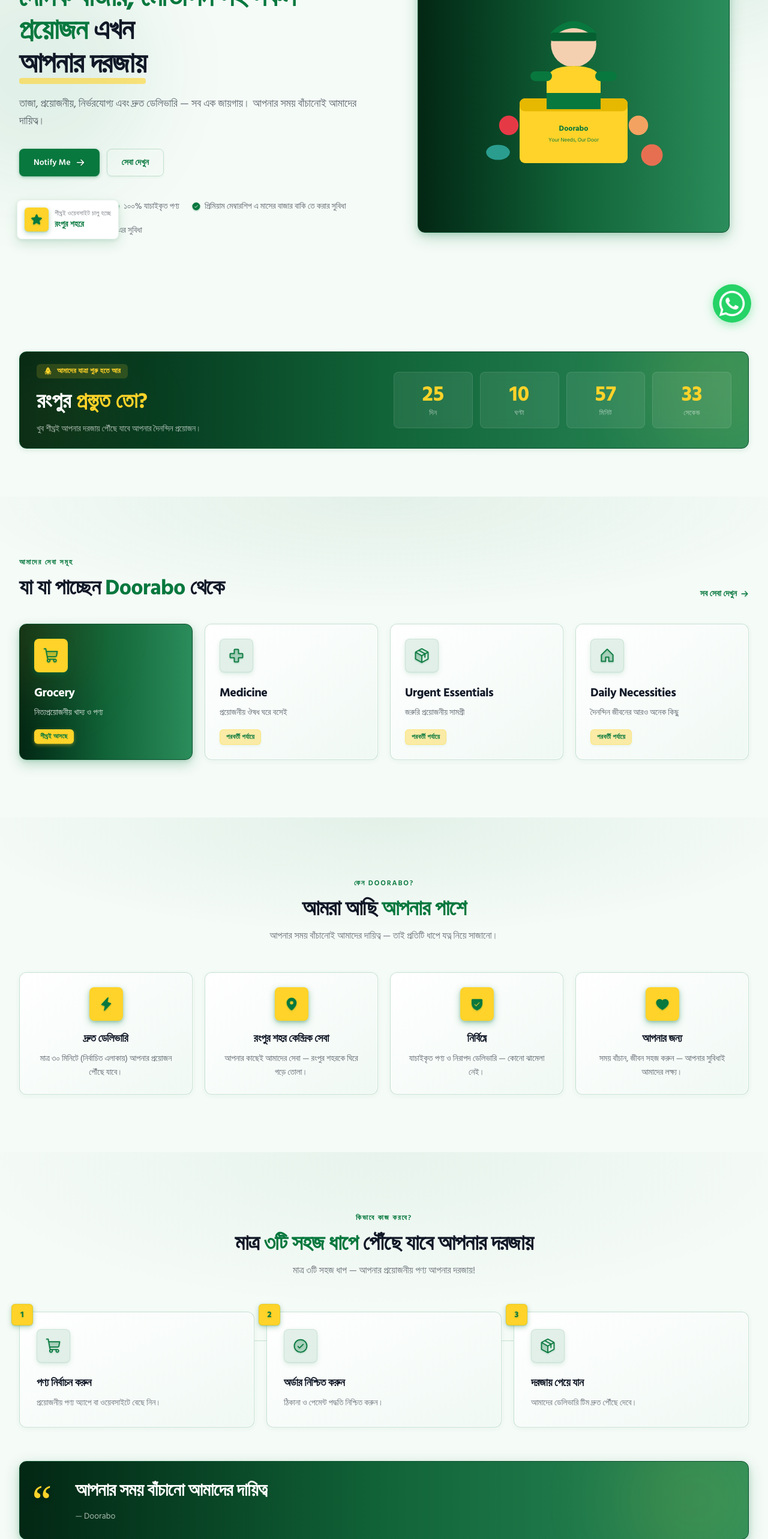
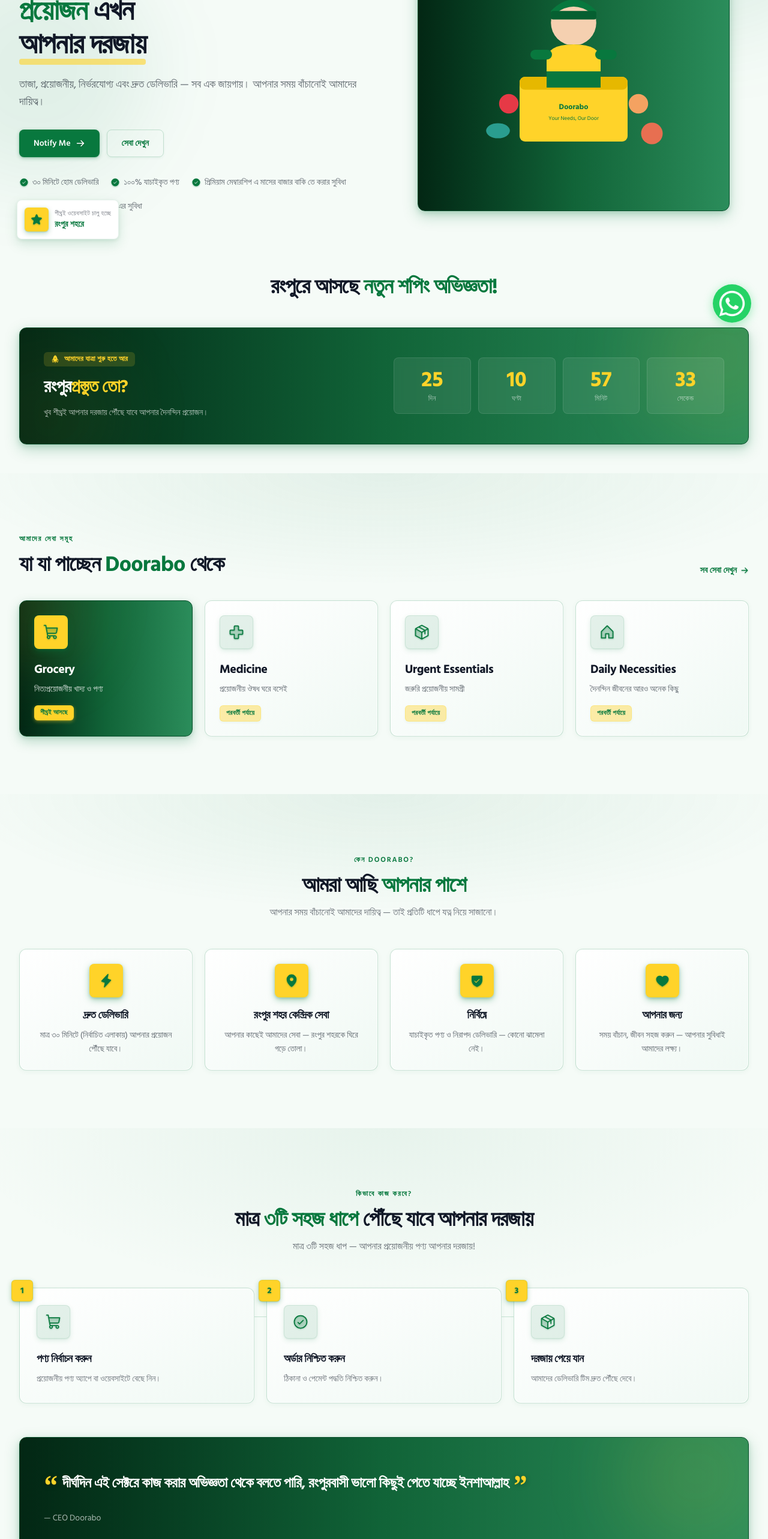
Before and after one commit to abdullah-az-jobayerr/doorabo-landing, a Next.js app: page / in a window 1280 px wide. Shown: the part 234-2800 px from the top of the page at 60% size. Built offline with nearby package versions, Linux system fonts and the light colour scheme.

Commit message:
last one

```diff
--- a/src/components/Countdown.tsx
+++ b/src/components/Countdown.tsx
@@ -47,27 +47,44 @@
   ];
 
   return (
-    <section className="w-full overflow-hidden py-16 md:py-20">
+    <section className="w-full overflow-hidden py-8 md:py-12">
       <div className="max-w-7xl mx-auto px-5 md:px-8">
-        <div className="relative rounded-xl px-7 py-5 bg-gradient-to-l from-[#2b8d5b] via-[#116438] to-[#032714] text-white border border-[#084e2a] shadow-[0_2px_8px_rgba(8,120,62,0.15)] overflow-hidden">
+        {/* ================= SECTION HEADER (UPORE) ================= */}
+        <div className="text-center max-w-2xl mx-auto mb-12 reveal">
+
+          {/* 🎯 Section Title */}
+          <h2 className="text-3xl md:text-4xl font-bold tracking-tight text-[#111827]">
+            রংপুরে আসছে{" "}
+            <span className="text-[#08783E]">নতুন শপিং অভিজ্ঞতা!</span>
+          </h2>
+        </div>
+
+        {/* ================= COUNTDOWN CARD (NICHE) ================= */}
+        <div className="relative rounded-xl px-7 py-6 md:px-10 md:py-10 bg-gradient-to-l from-[#2b8d5b] via-[#116438] to-[#032714] text-white border border-[#084e2a] shadow-[0_8px_24px_rgba(8,120,62,0.25),0_4px_8px_rgba(8,120,62,0.15)] overflow-hidden reveal">
           {/* Decorative — softer */}
           <div className="absolute -top-20 -right-20 w-64 h-64 rounded-full bg-[#FFD329]/10 blur-3xl pointer-events-none" />
           <div className="absolute -bottom-20 -left-20 w-64 h-64 rounded-full bg-[#FFD329]/5 blur-3xl pointer-events-none" />
 
           <div className="relative grid md:grid-cols-2 gap-8 items-center">
+            {/* Left — card title + subtitle */}
             <div>
+              {/* Badge bhitore */}
               <div className="inline-flex items-center gap-2 px-3 py-1 rounded-md bg-[#FFD329]/15 text-[#FFD329] text-xs font-semibold mb-4 tracking-wide">
                 <Rocket size={14} weight="fill" />
                 <span>আমাদের যাত্রা শুরু হতে আর</span>
               </div>
-              <h2 className="text-3xl md:text-4xl font-bold leading-tight">
-                রংপুর <span className="text-[#FFD329]">প্রস্তুত তো?</span>
-              </h2>
+
+              {/* Card title */}
+              <h3 className="text-2xl md:text-3xl font-bold leading-tight tracking-tight">
+                রংপুর<span className="text-[#FFD329]">প্রস্তুত তো?</span>
+              </h3>
+
               <p className="mt-3 text-white/70 max-w-md text-sm leading-relaxed">
                 খুব শীঘ্রই আপনার দরজায় পৌঁছে যাবে আপনার দৈনন্দিন প্রয়োজন।
               </p>
             </div>
 
+            {/* Right — countdown boxes */}
             <div className="grid grid-cols-4 gap-2 md:gap-3">
               {items.map((it) => (
                 <div
--- a/src/components/Hero.tsx
+++ b/src/components/Hero.tsx
@@ -15,7 +15,8 @@
       <div className="absolute -top-32 -right-32 w-[420px] h-[420px] rounded-full bg-[#08783E]/8 blur-3xl pointer-events-none" />
       <div className="absolute top-40 -left-32 w-[380px] h-[380px] rounded-full bg-[#08783E]/8 blur-3xl pointer-events-none" />
 
-      <div className="max-w-7xl mx-auto px-5 md:px-8 pt-16 pb-20 md:pt-24 md:pb-28 grid lg:grid-cols-2 gap-12 items-center relative">
+      {/* 🎯 Padding komаno: pt-16→pt-10, pb-20→pb-10, md:pt-24→md:pt-16, md:pb-28→md:pb-14 */}
+      <div className="max-w-7xl mx-auto px-5 md:px-8 pt-10 pb-10 md:pt-16 md:pb-14 grid lg:grid-cols-2 gap-12 items-center relative">
         {/* Left */}
         <div className="reveal">
           {/* Badge with shadow */}
@@ -24,7 +25,7 @@
             শীঘ্রই আসছে রংপুরে
           </span>
 
-          {/* 🎯 Headline — chhoto kora hoyeche */}
+          {/* Headline */}
           <h1 className="text-3xl md:text-4xl lg:text-5xl font-bold leading-[1.15] tracking-tight text-[#111827]">
             রংপুরের মানুষের জন্য
             <br />
@@ -65,7 +66,7 @@
             </a>
           </div>
 
-          <div className="mt-10 flex flex-wrap items-center gap-5 text-xs md:text-sm text-[#111827]/65">
+          <div className="mt-8 flex flex-wrap items-center gap-5 text-xs md:text-sm text-[#111827]/65">
             {[
               "৩০ মিনিটে হোম ডেলিভারি",
               "১০০% যাচাইকৃত পণ্য",
--- a/src/components/HowItWorks.tsx
+++ b/src/components/HowItWorks.tsx
@@ -37,14 +37,14 @@
               key={s.step}
               className="reveal group relative bg-gradient-to-br from-white to-[#F0F9F4] rounded-xl p-7 border border-[#08783E]/20 hover:border-[#08783E]/40 shadow-[0_2px_8px_rgba(8,120,62,0.06),inset_0_0_0_1px_rgba(255,255,255,0.8)] hover:shadow-[0_8px_20px_rgba(8,120,62,0.12),inset_0_0_0_1px_rgba(255,255,255,0.8)] hover:-translate-y-0.5 transition-all duration-300"
             >
-              {/* Step number badge — layered shadow */}
+              {/* Step number badge */}
               <div className="absolute -top-3.5 -left-3.5 w-9 h-9 rounded-md bg-[#FFD329] text-[#08783E] font-bold text-sm flex items-center justify-center border border-[#08783E]/10 shadow-[0_3px_8px_rgba(8,120,62,0.30),0_1px_2px_rgba(8,120,62,0.20)]">
                 <span className="drop-shadow-[0_1px_1px_rgba(8,120,62,0.40)]">
                   {s.step}
                 </span>
               </div>
 
-              {/* Icon box — with green shadow */}
+              {/* Icon box */}
               <div className="w-14 h-14 rounded-lg bg-[#08783E]/10 flex items-center justify-center mb-5 text-[#08783E] border border-[#08783E]/10 shadow-[0_3px_8px_rgba(8,120,62,0.12),0_1px_2px_rgba(8,120,62,0.08)] group-hover:bg-[#08783E]/15 group-hover:shadow-[0_4px_12px_rgba(8,120,62,0.18)] transition-all duration-300">
                 <span className="drop-shadow-[0_1px_1px_rgba(8,120,62,0.30)]">
                   {iconMap[s.iconKey] ?? iconMap.cart}
@@ -61,21 +61,24 @@
           ))}
         </div>
 
-        {/* Quote card — with layered shadow */}
+        {/* Quote card — opening + closing quote marks */}
         <div className="mt-14 reveal">
-          <div className="relative rounded-xl px-5 py-7 bg-gradient-to-l from-[#2b8d5b] via-[#116438] to-[#032714] text-white border border-[#084e2a] shadow-[0_8px_24px_rgba(8,120,62,0.25),0_4px_8px_rgba(8,120,62,0.15)] overflow-hidden">
-            <div className="absolute -top-16 -right-10 w-64 h-64 rounded-full bg-[#FFD329]/10 blur-3xl" />
-            <div className="relative flex flex-col md:flex-row md:items-center gap-6 md:gap-10">
-              <div className="text-6xl md:text-7xl text-[#FFD329] font-serif leading-none drop-shadow-[0_2px_4px_rgba(0,0,0,0.30)]">
+          <div className="relative rounded-xl px-6 py-10 md:px-10 md:py-14 bg-gradient-to-l from-[#2b8d5b] via-[#116438] to-[#032714] text-white border border-[#084e2a] shadow-[0_8px_24px_rgba(8,120,62,0.25),0_4px_8px_rgba(8,120,62,0.15)] overflow-hidden">
+            {/* Decorative glow */}
+            <div className="absolute -top-16 -right-10 w-64 h-64 rounded-full bg-[#FFD329]/10 blur-3xl pointer-events-none" />
+
+            {/* 🎯 Quote text with opening + closing marks */}
+            <p className="relative text-lg md:text-xl lg:text-2xl font-bold leading-relaxed md:leading-relaxed lg:leading-relaxed tracking-tight">
+              <span className="text-[#FFD329] text-3xl md:text-4xl lg:text-5xl font-serif leading-none mr-1 md:mr-2 align-top drop-shadow-[0_2px_4px_rgba(0,0,0,0.30)] select-none">
                 &ldquo;
-              </div>
-              <div>
-                <p className="text-2xl md:text-3xl font-bold leading-snug tracking-tight">
-                  আপনার সময় বাঁচানো আমাদের দায়িত্ব
-                </p>
-                <p className="text-white/65 mt-3 text-sm">— Doorabo</p>
-              </div>
-            </div>
+              </span>
+              দীর্ঘদিন এই সেক্টরে কাজ করার অভিজ্ঞতা থেকে বলতে পারি, রংপুরবাসী ভালো কিছুই পেতে যাচ্ছে ইনশাআল্লাহ
+              <span className="text-[#FFD329] text-3xl md:text-4xl lg:text-5xl font-serif leading-none ml-1 md:ml-2 align-top drop-shadow-[0_2px_4px_rgba(0,0,0,0.30)] select-none">
+                &rdquo;
+              </span>
+            </p>
+
+            <p className="text-white/65 mt-5 text-sm">— CEO Doorabo</p>
           </div>
         </div>
       </div>
```
